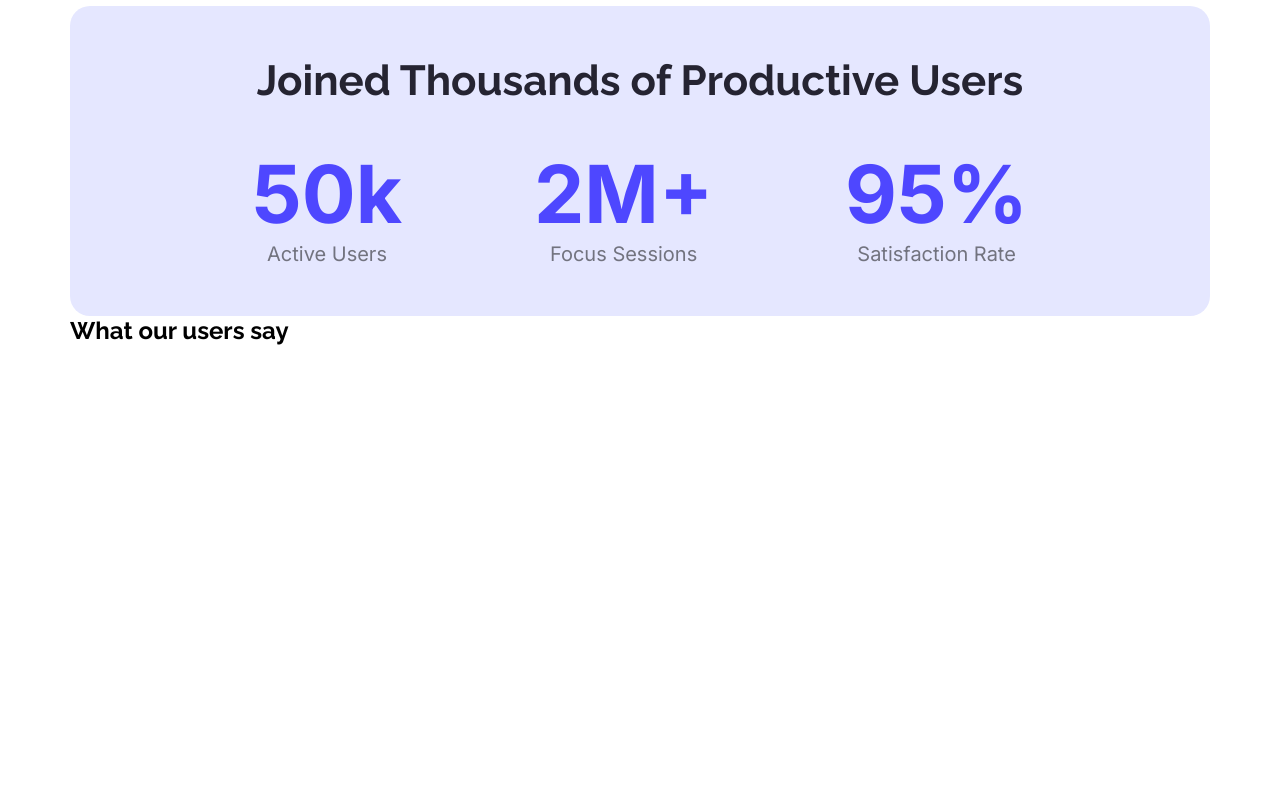
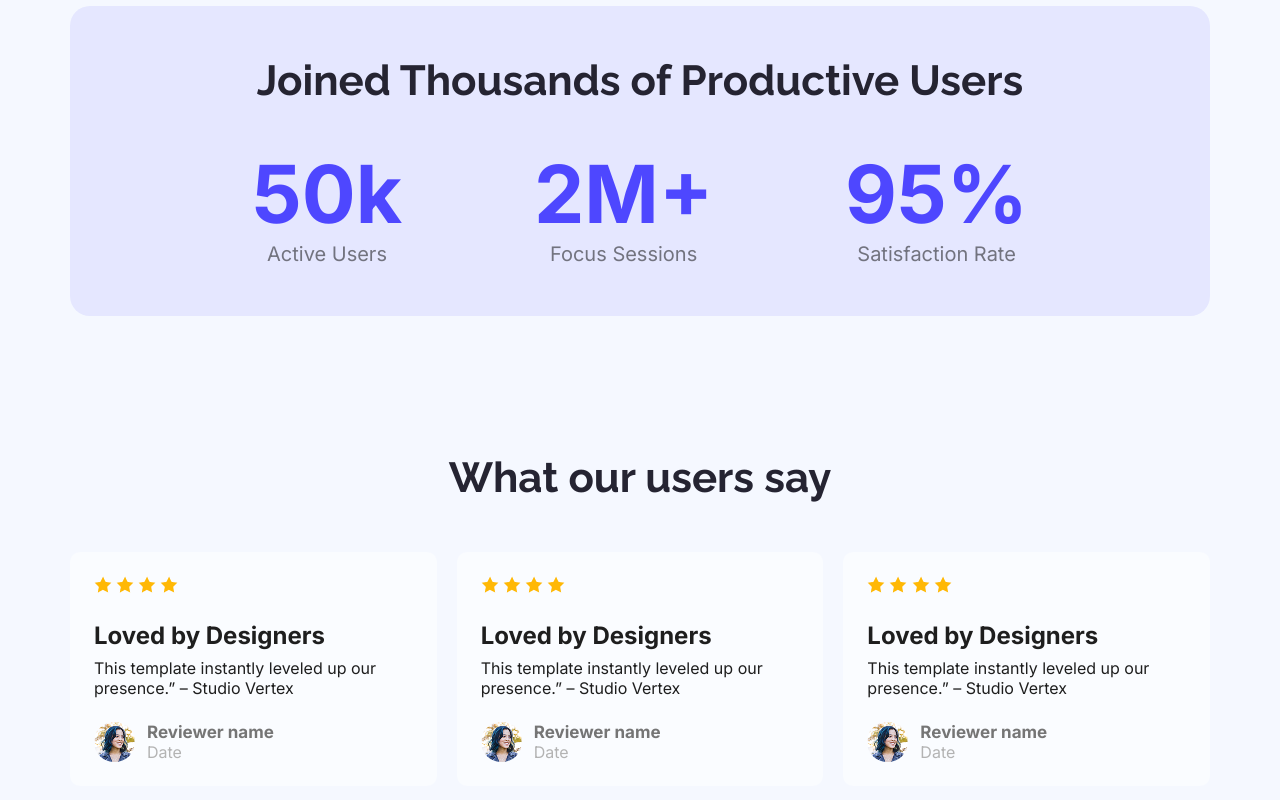
Before and after one commit to programmingNot4u/assignment-1, a plain HTML site: page index.html in a window 1280 px wide. Shown: the part 1207-2007 px from the top of the page. Before the commit the page ends 1552 px from the top, so only its background shows below. Drawn offline with Linux system fonts and the light colour scheme.

Commit message:
finally review section done

```diff
--- a/index.html
+++ b/index.html
@@ -72,7 +72,70 @@
       <!-- User Review (Challenges part) -->
 
       <section>
-        <h2>What our users say</h2>
+        <div class="review-container">
+            <h2 class="section-title">What our users say</h2>
+
+
+            <div class="all-review">
+                <div class="review-card">
+                    <div class="stars">
+                        <img src="Assets/icon-star.png" alt="icon-star.png">
+                        <img src="Assets/icon-star.png" alt="icon-star.png">
+                        <img src="Assets/icon-star.png" alt="icon-star.png">
+                        <img src="Assets/icon-star.png" alt="icon-star.png">
+                    </div>
+                    <div class="review-content">
+                        <h3 class="review-title">Loved by Designers</h3>
+                        <p class="comment">This template instantly leveled up our presence.” – Studio Vertex</p>
+                    </div>
+                    <div class="profile">
+                        <img class="profile-pic" src="Assets/avatar.png" alt="avatar.png" >
+                        <div>
+                            <p class="user-name">Reviewer name</p>
+                             <p class="date">Date</p>
+                        </div>
+                    </div>
+                </div>
+                                <div class="review-card">
+                    <div class="stars">
+                        <img src="Assets/icon-star.png" alt="icon-star.png">
+                        <img src="Assets/icon-star.png" alt="icon-star.png">
+                        <img src="Assets/icon-star.png" alt="icon-star.png">
+                        <img src="Assets/icon-star.png" alt="icon-star.png">
+                    </div>
+                    <div class="review-content">
+                        <h3 class="review-title">Loved by Designers</h3>
+                        <p class="comment">This template instantly leveled up our presence.” – Studio Vertex</p>
+                    </div>
+                    <div class="profile">
+                        <img class="profile-pic" src="Assets/avatar.png" alt="avatar.png" >
+                        <div>
+                            <p class="user-name">Reviewer name</p>
+                             <p class="date">Date</p>
+                        </div>
+                    </div>
+                </div>
+                                <div class="review-card">
+                    <div class="stars">
+                        <img src="Assets/icon-star.png" alt="icon-star.png">
+                        <img src="Assets/icon-star.png" alt="icon-star.png">
+                        <img src="Assets/icon-star.png" alt="icon-star.png">
+                        <img src="Assets/icon-star.png" alt="icon-star.png">
+                    </div>
+                    <div class="review-content">
+                        <h3 class="review-title">Loved by Designers</h3>
+                        <p class="comment">This template instantly leveled up our presence.” – Studio Vertex</p>
+                    </div>
+                    <div class="profile">
+                        <img class="profile-pic" src="Assets/avatar.png" alt="avatar.png" >
+                        <div>
+                            <p class="user-name">Reviewer name</p>
+                             <p class="date">Date</p>
+                        </div>
+                    </div>
+                </div>
+            </div>
+        </div>
       </section>
       <!-- Ready to focus (NO POINT FOR THIS PART) -->
 
--- a/styles/style.css
+++ b/styles/style.css
@@ -17,7 +17,9 @@ li{
 a{
     text-decoration: none;
 }
-
+body{
+    background-color: #F5F8FF;
+}
 main{
     max-width: 1140px;
     margin: 0px auto;
@@ -117,8 +119,6 @@ nav ul {
     padding: 50px;
 }
 
-
-
 .statistics{
     display: flex;
     justify-content: space-evenly;
@@ -137,6 +137,61 @@ nav ul {
     font-family: "Inter", sans-serif;
 }
 
+/* Review Section */
+.review-container{
+text-align: center;
+margin-top: 137px;
+margin-bottom: 100px;
+
+}
+
+.all-review{
+    margin-top: 50px;
+    display: flex;
+    gap: 20px;
+}
+.review-card{
+    padding: 24px;
+    max-width: 366px;
+    border-radius: 10px;
+    text-align: start;
+    background-color: #FAFCFF;
+}
+.stars{
+    margin-bottom: 24px;
+}
+.review-content{
+    margin-bottom:  24px;
+}
+.review-title{
+    font-family: "Inter", sans-serif;
+    color: #1E1E1E;
+    font-size: 24px;
+    margin-bottom: 8px;
+}
+.comment{
+    font-size: 16px;
+    font-family: "Inter", sans-serif;
+    color: #1E1E1E;
+
+}
+.profile{
+    display: flex;
+    gap: 12px;
+    align-items: center;
+    font-family: "Inter", sans-serif;
+}
+.profile-pic{
+    border-radius: 50%;
+}
+.user-name{
+    font-weight: bold;
+    color: #757575;
+    font-size: 17px;
+}
+.date{
+    color: #B3B3B3;
+}
 /* Contuct section */
 
 
```
